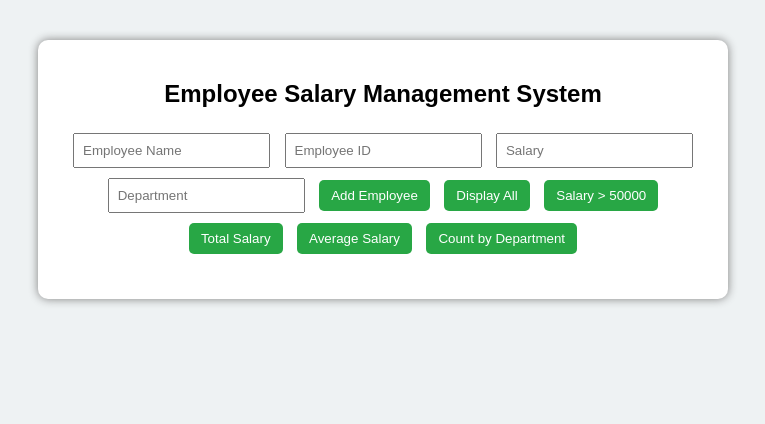
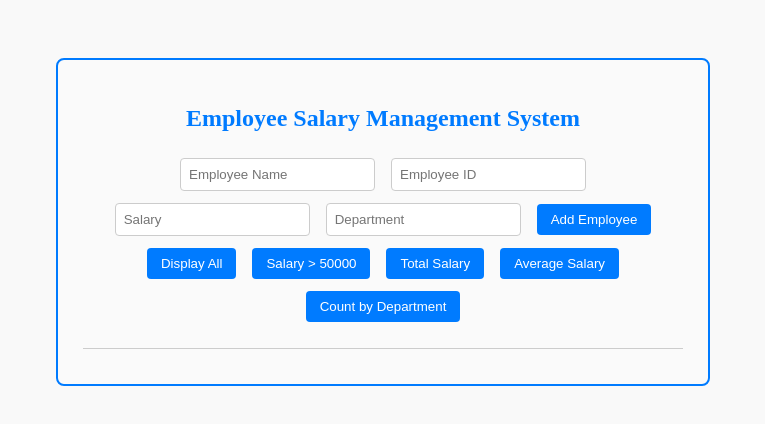
Before and after one commit to abhishek7873196/FSD-2nd-sem-CSE-12, a plain HTML site: page experiment 5/exp5.html in a window 1280 px wide. Shown: the whole page, without its empty margins (257-1022 px from the left). Drawn offline with Linux system fonts and the light colour scheme.

Commit message:
practical exam MT1

```diff
--- a/calculator.css
+++ b/calculator.css
@@ -1,35 +1,46 @@
-body{
-font-family: Arial;
-background-color:#f2f2f2;
-text-align:center;
-padding:40px;
+body {
+  background-color: #e6f7ff;
+  text-align: center;
+  padding: 40px;
 }
-.container{
-background:white;
-padding:25px;
-width:400px;
-margin:auto;
-border-radius:10px;
-box-shadow:0px 0px 10px gray;
+
+.container {
+  background: #fff;
+  padding: 20px;
+  width: 380px;
+  margin: auto;
+  border-radius: 8px;
+  border: 2px solid #3399ff;
 }
-input{
-padding:8px;
-width:80%;
-margin-top:5px;
+
+h2 {
+  margin-bottom: 15px;
 }
-button{
-padding:10px 20px;
-background-color:blue;
-color:white;
-border:none;
-border-radius:5px;
-cursor:pointer;
+
+input {
+  padding: 8px;
+  width: 80%;
+  margin-top: 5px;
+  border: 1px solid #ccc;
+  border-radius: 4px;
 }
-button:hover{
-background-color:darkblue;
+
+button {
+  padding: 10px 20px;
+  background-color: #3399ff;
+  color: white;
+  border: none;
+  border-radius: 4px;
+  cursor: pointer;
 }
-#result{
-margin-top:20px;
-font-weight:bold;
-font-size:18px;
+
+button:hover {
+  background-color: #2673b8;
 }
+
+#result {
+  margin-top: 20px;
+  font-weight: bold;
+  font-size: 18px;
+  color: #444;
+}
--- /dev/null
+++ b/exp6/exp6.css
@@ -0,0 +1,47 @@
+* {
+  margin: 0;
+  padding: 0;
+  box-sizing: border-box;
+}
+body {
+  background-color: #f4f6f9;
+  display: flex;
+  justify-content: center;
+  align-items: center;
+  height: 100vh;
+}
+.container {
+  background: #ffffff;
+  padding: 25px 30px;
+  border-radius: 10px;
+  border: 2px solid #007bff;
+  text-align: center;
+  width: 350px;
+}
+#mainHeading {
+  margin-bottom: 15px;
+  color: #333;
+}
+#userInput {
+  width: 100%;
+  padding: 8px;
+  margin-bottom: 15px;
+  border: 1px solid #ccc;
+  border-radius: 5px;
+}
+button {
+  padding: 8px 12px;
+  margin: 5px;
+  background-color: #007bff;
+  color: white;
+  border: none;
+  border-radius: 5px;
+  cursor: pointer;
+}
+button:hover {
+  background-color: #0056b3;
+}
+#paragraph {
+  margin-top: 15px;
+  color: #555;
+}
--- a/experiment 5/exp5.css
+++ b/experiment 5/exp5.css
@@ -1,33 +1,47 @@
 body {
-    font-family: Arial;
-    background-color: #eef2f3;
+    background-color: #f9f9f9;
     text-align: center;
+    padding: 20px;
 }
+
 .container {
-    width: 650px;
-    margin: 40px auto;
-    padding: 20px;
-    background: white;
-    border-radius: 10px;
-    box-shadow: 0 0 10px gray;
+    width: 600px;
+    margin: 30px auto;
+    padding: 25px;
+    background: #fafafa;
+    border: 2px solid #007bff;
+    border-radius: 8px;
 }
+
+h2 {
+    margin-bottom: 20px;
+    color: #007bff;
+}
+
 input {
     padding: 8px;
-    margin: 5px;
+    margin: 6px;
+    border: 1px solid #ccc;
+    border-radius: 4px;
 }
+
 button {
-    padding: 8px 12px;
-    margin: 5px;
-    background-color: #28a745;
+    padding: 8px 14px;
+    margin: 6px;
+    background-color: #007bff;
     color: white;
     border: none;
-    border-radius: 5px;
+    border-radius: 4px;
     cursor: pointer;
 }
+
 button:hover {
-    background-color: #1e7e34;
+    background-color: #0056b3;
 }
+
 #output {
     margin-top: 20px;
     text-align: left;
+    border-top: 1px solid #ccc;
+    padding-top: 10px;
 }
```
Also changed, not shown: dom.html (added, +14 -0 lines), dom.js (added, +19 -0 lines), exp6/exp6.html (added, +24 -0 lines), exp6/exp6.js (added, +32 -0 lines), mid term 1 solution/solution.html (added, +28 -0 lines).
